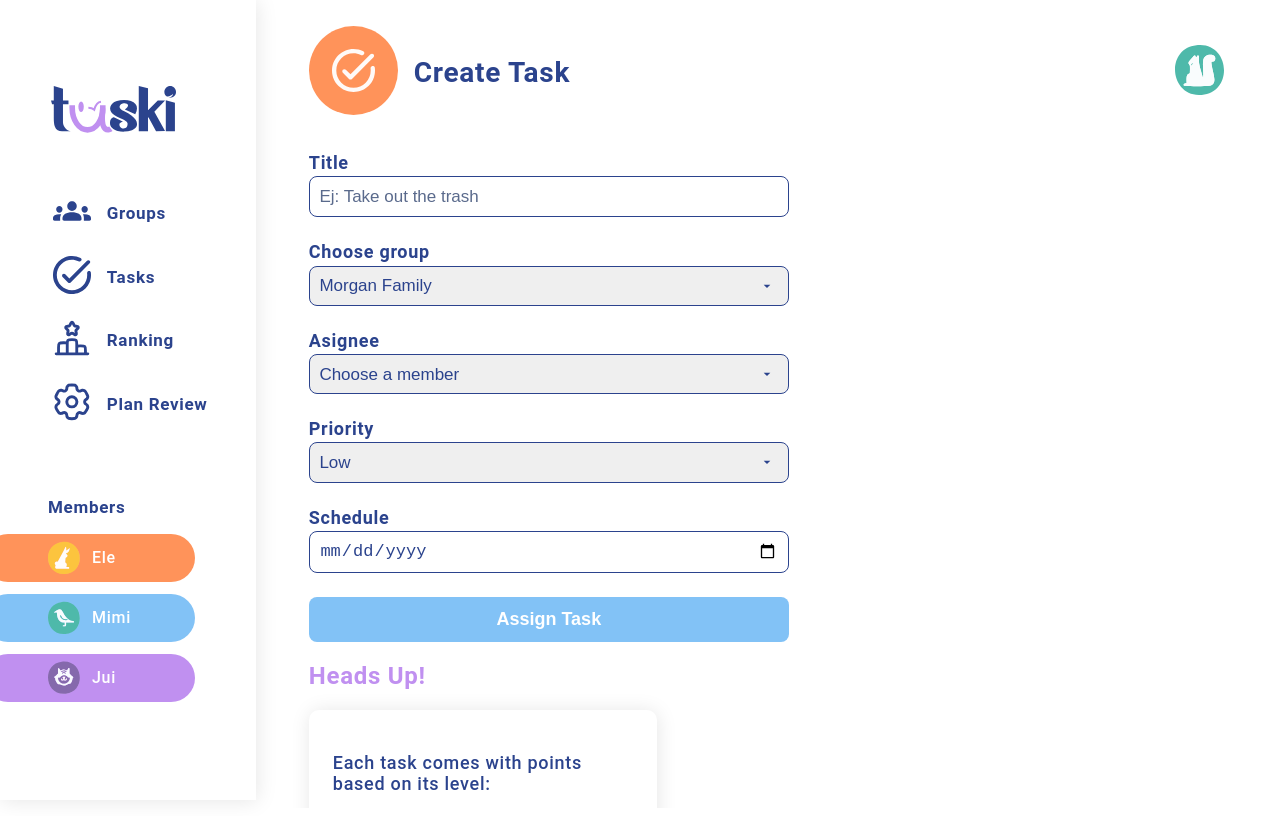
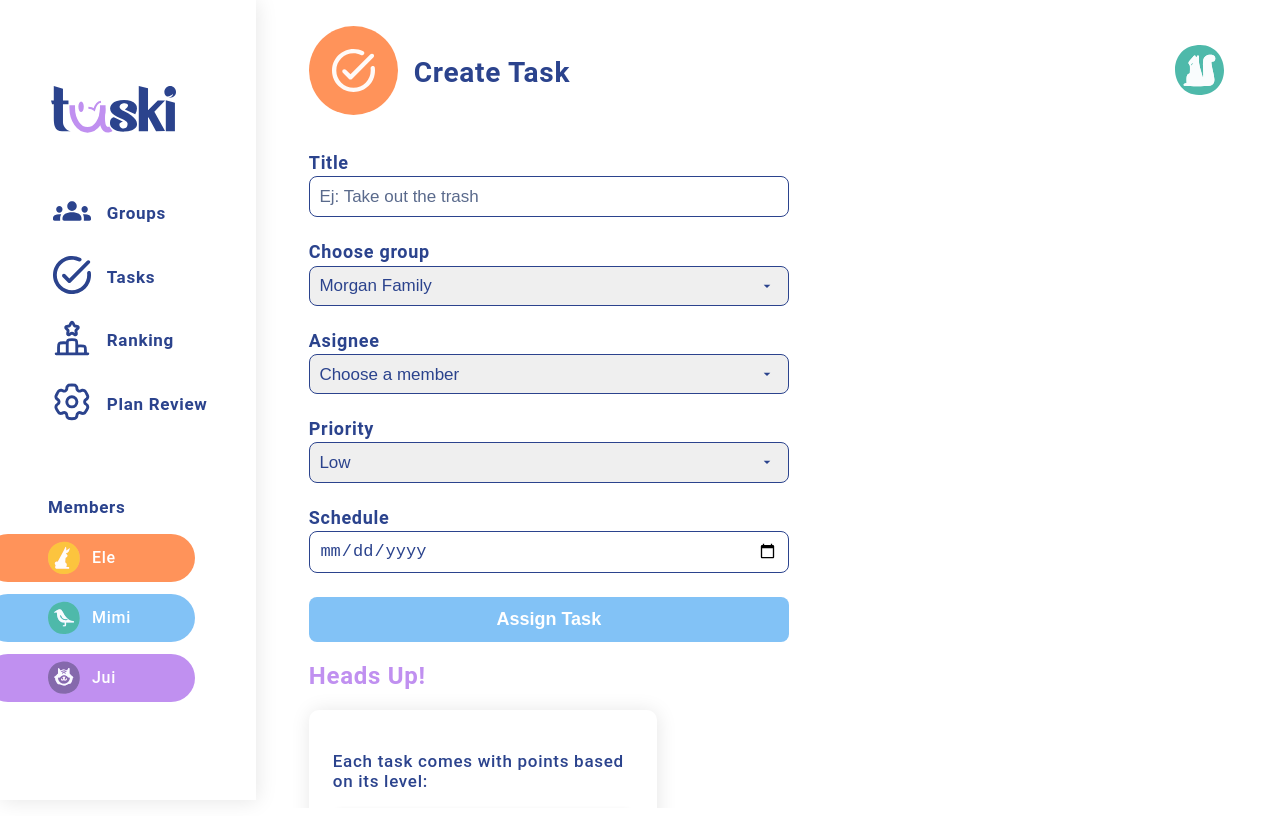
Before and after one commit to NikSala10/TaskiProject, a React (Vite) app: page /create-task in a window 1280 px wide. Built offline with nearby package versions, Linux system fonts and the light colour scheme.

Commit message:
style(page/create task): add styles for createTask page

```diff
--- a/src/pages/CreateTask/CreateTask.css
+++ b/src/pages/CreateTask/CreateTask.css
@@ -13,7 +13,7 @@
 }
 
 .div-head p {
-  font-size: 18px;
+  font-size: 17px;
   color: #2B438D;
   font-weight: 500;
 }
```
